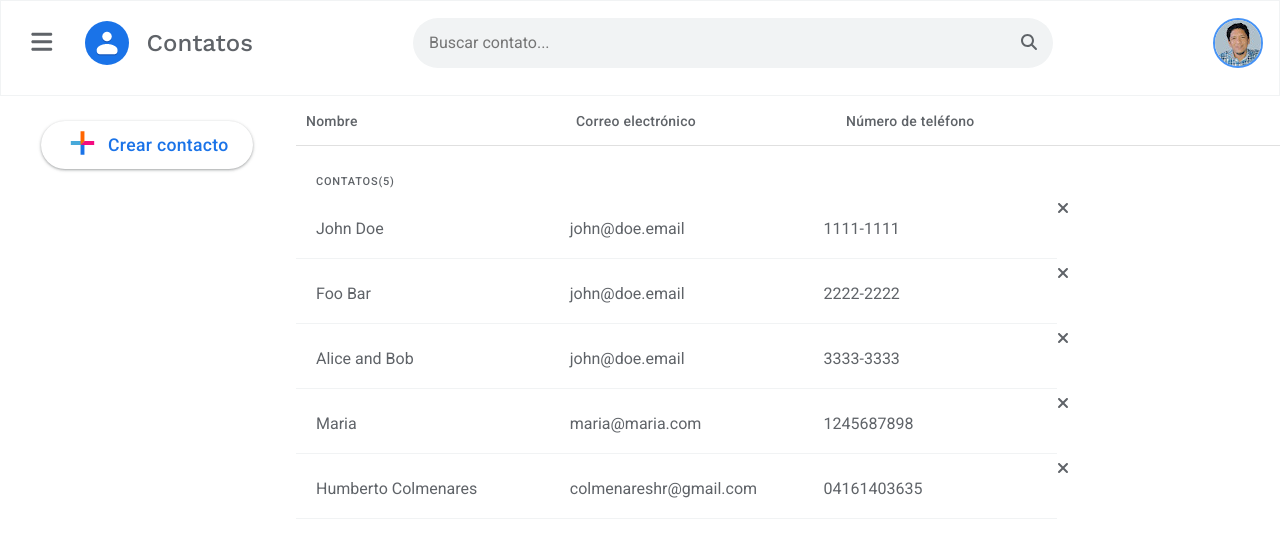
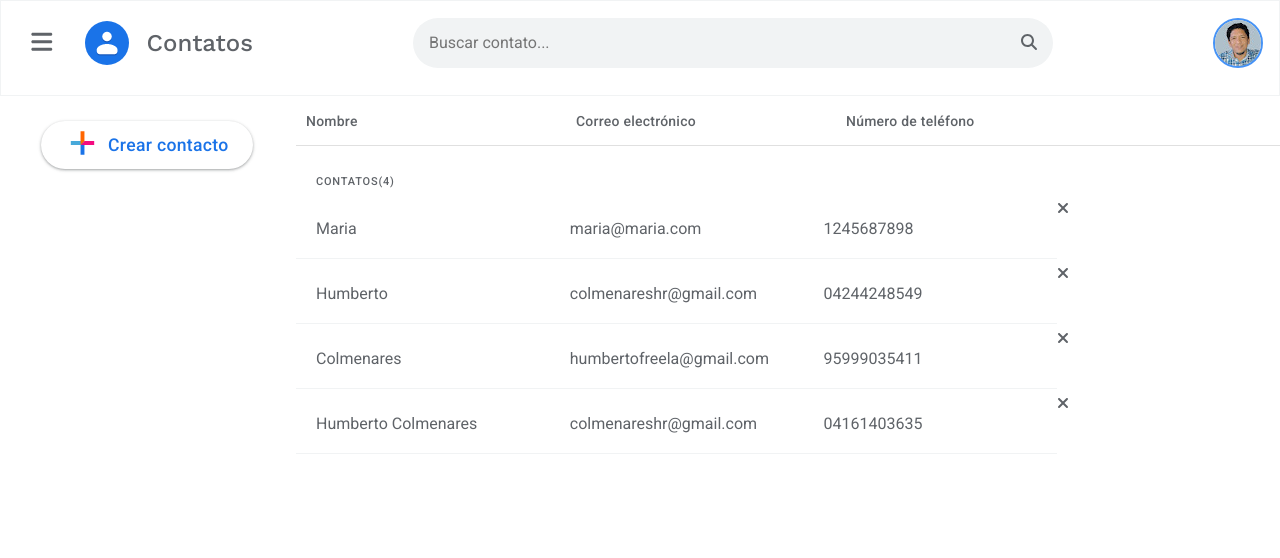
Before and after one commit to colmenareshr/ReactAgendaContatos, a React (Vite) app: page / in a window 1280 px wide. Shown: the top 558 px of the page. Built offline with nearby package versions, Linux system fonts and the light colour scheme; data requests are answered from the project's data file.

Commit message:
Guardando Datos para actualizar contactos

```diff
--- a/db.json
+++ b/db.json
@@ -1,23 +1,5 @@
 {
   "contatos": [
-    {
-      "id": 1,
-      "nome": "John Doe",
-      "email": "john@doe.email",
-      "telefone": "1111-1111"
-    },
-    {
-      "id": 2,
-      "nome": "Foo Bar",
-      "email": "john@doe.email",
-      "telefone": "2222-2222"
-    },
-    {
-      "id": 3,
-      "nome": "Alice and Bob",
-      "email": "john@doe.email",
-      "telefone": "3333-3333"
-    },
     {
       "nome": "Maria",
       "email": "maria@maria.com",
@@ -25,10 +7,22 @@
       "id": 18
     },
     {
+      "nome": "Humberto",
+      "email": "colmenareshr@gmail.com",
+      "telefone": "04244248549",
+      "id": 20
+    },
+    {
+      "nome": "Colmenares",
+      "email": "humbertofreela@gmail.com",
+      "telefone": "95999035411",
+      "id": 21
+    },
+    {
       "nome": "Humberto Colmenares",
       "email": "colmenareshr@gmail.com",
       "telefone": "04161403635",
-      "id": 19
+      "id": 22
     }
   ]
 }
--- a/src/App.jsx
+++ b/src/App.jsx
@@ -5,14 +5,17 @@ import ModalCreate from './components/Modales/ModalCreate';
 import { useEffect, useState } from 'react';
 import './App.css';
 
+
 function App() {
   /* HOOKS */
+  const [contacts, setContacts] = useState([]);
   const [nomes, setNomes] = useState('');
   const [emails, setEmails] = useState('');
   const [telefones, setTelefones] = useState('');
-  const [contacts, setContacts] = useState([]);
+  const [showModal, setShowModal] = useState(false);
+  const [isUpdate, setIsUpdate] = useState();
 
-  const [showModal, setShowModal] = useState(false);
+
   /*AGREGAR VENTANA MODAL CREAR*/
   const handleShowModal = () => {
     setShowModal(!showModal);
@@ -80,6 +83,37 @@ function App() {
     setShowModal(false);
   };
   /* FORMULARIO FIN */
+
+/*EDITAR CONTACTOS*/
+  const onUpdate = (id) => {
+    fetch(`http://localhost:3000/contatos/${id}`)
+      .then((response) => response.json())
+      .then((data) => {
+        // setContacts(data);
+        console.log("RESPUESTA UPDATE", data);
+      })
+
+  };
+
+  const handleUpdate = async (id) => {
+    await fetch(`http://localhost:3000/contatos/${id}`, {
+      method: 'PATCH',
+      body: JSON.stringify({
+        nome: nomes,
+        email: emails,
+        telefone: telefones,
+      }),
+      headers: {
+        'Content-type': 'application/json; charset=UTF-8',
+      },
+    });
+    if(response.ok)
+    console.log("OKS", response.ok);
+    };
+
+
+
+
   return (
     <div className='App'>
       <header className='header header_wrap'>
@@ -111,6 +145,7 @@ function App() {
                   email={contato.email}
                   telefone={contato.telefone}
                   deleteContacts={() => deleteContact(contato.id)}
+                  updateContacto={() => onUpdate(contato.id)}
                 />
               );
             })}
@@ -130,6 +165,7 @@ function App() {
           enviarTelefones={setTelefones}
         />
       </main>
+
     </div>
   );
 }
--- a/src/components/Contatos/Contatos.jsx
+++ b/src/components/Contatos/Contatos.jsx
@@ -2,18 +2,15 @@ import { FontAwesomeIcon } from '@fortawesome/react-fontawesome';
 import { faClose } from '@fortawesome/free-solid-svg-icons';
 import './Contatos.css';
 
-function Contatos({ nome, email, telefone, deleteContacts }) {
+function Contatos({ nome, email, telefone, deleteContacts, updateContacto }) {
   return (
     <>
       <div className='contatos_container'>
-        <div className='contatos_items_container'>
+        <div className='contatos_items_container' onClick={updateContacto}>
           <div className='contatos_items item_nombre'>{nome}</div>
           <div className='contatos_items item_email'>{email}</div>
           <div className='contatos_items item_tel'>{telefone}</div>
-          <FontAwesomeIcon
-            icon={faClose}
-            onClick={deleteContacts}
-          />
+          <FontAwesomeIcon icon={faClose} onClick={deleteContacts} />
         </div>
       </div>
     </>
```
